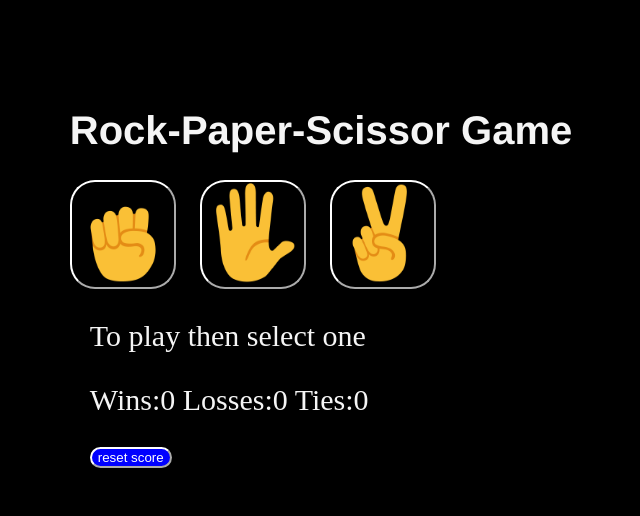
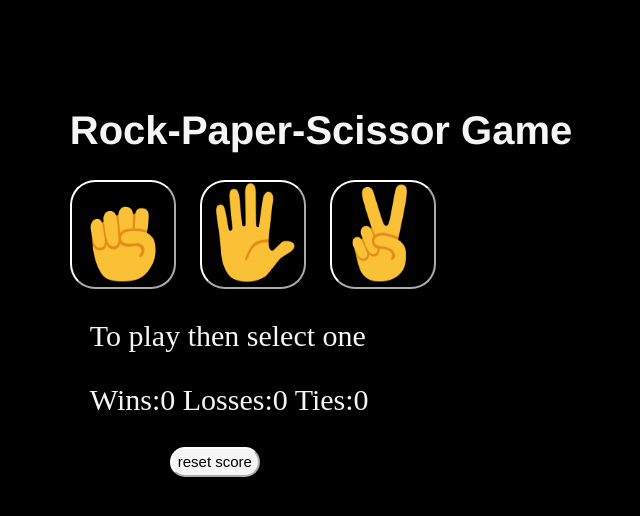
Before and after one commit to pavankumar1305/frontEnd, a plain HTML site: page index.html in a window 1280 px wide. Shown: the whole page, without its empty margins (319-959 px from the left). Drawn offline with Linux system fonts and the light colour scheme.

Commit message:
Update index.html

```diff
--- a/index.html
+++ b/index.html
@@ -54,24 +54,28 @@
 
         }
         .last{
-            color:white;
-            background-color:blue;
-            margin-left: 20px;
+            color:black;
+            background-color:whitesmoke;
+            margin-left: 100px;
+            height: 30px;
+            font-weight: 70px;
+            font-size: 15px;
+            cursor: pointer;
+        }
 
-        }
     </style>
 
 </head>
 <body>
-    <div>
+    <div id="ok">
     <h1> Rock-Paper-Scissor Game</h1>
-    <button onclick="playGame('rock')" ><img src="images\rock-emoji.png"></button>
-    <button onclick="playGame('Paper')"><img src="images\paper-emoji.png"></button>
-    <button  onclick="playGame('Scissor')"><img src="images\scissors-emoji.png"></button>
+    <button onclick="playGame('rock')" ><img src="images/rock-emoji.png"></button>
+    <button onclick="playGame('Paper')"><img src="images/paper-emoji.png"></button>
+    <button  onclick="playGame('scissors')"><img src="images/scissors-emoji.png"></button>
     <p> To play then select one </p>
     <p class="res"></p>
+    <p class="moves"></p>
     <p class="para"></p>
-    <p class="moves"></p>
     <button  class="last" onclick="
         score.Wins=0;
         score.Losses=0;
```
